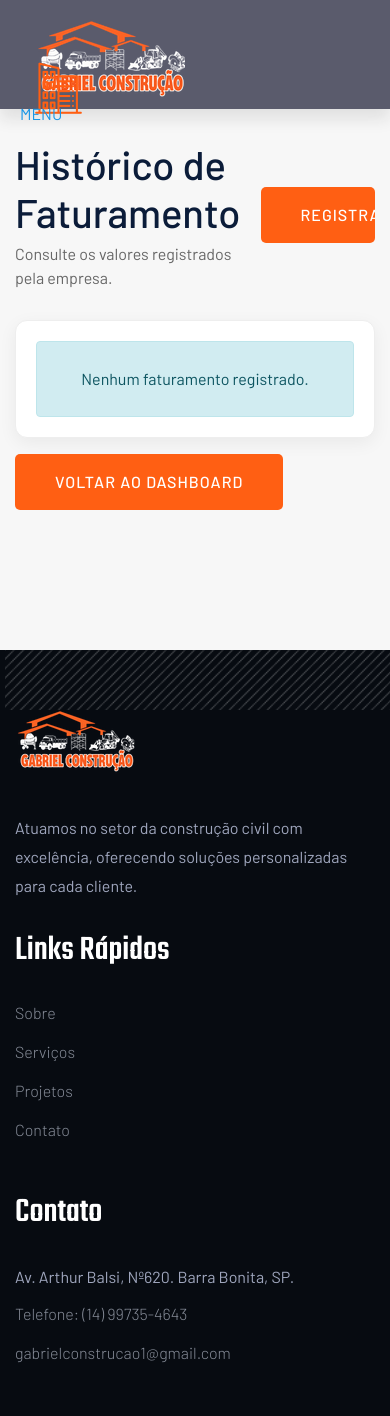
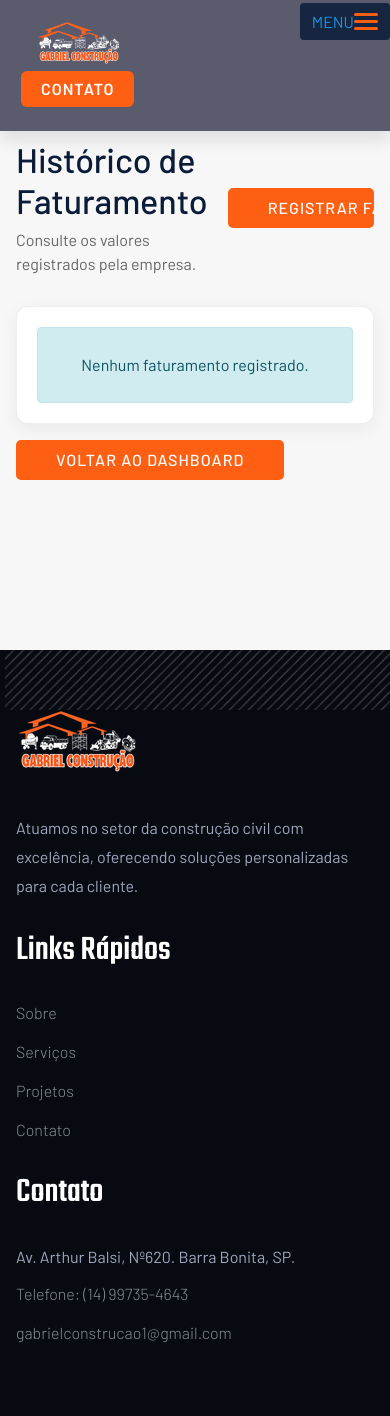
Before and after one commit to matheusf21/TCC-GC, an ASP.NET Core app: page /Faturamento in a window 390 px wide. After the commit the page ends 1343 px from the top, so only its background shows below. Run offline with ASP.NET Core 8, Linux system fonts and the light colour scheme; the visitor is signed in with stand-in values (Sample User, id 1); style sheets or scripts are compiled from the project's sources; some libraries are stand-ins or nearby versions.

Commit message:
responsividade pronta, imagem dada

````diff
--- a/GabrielConstrucaoMVC/Views/Faturamento/Index.cshtml
+++ b/GabrielConstrucaoMVC/Views/Faturamento/Index.cshtml
@@ -35,6 +35,7 @@
             }
             else
             {
+                <div class="table-responsive">
                 <table class="table table-striped align-middle">
                     <thead>
                         <tr>
@@ -90,6 +91,7 @@
                         }
                     </tbody>
                 </table>
+                </div>
             }
 
         </div>
--- a/GabrielConstrucaoMVC/Views/Home/Login.cshtml
+++ b/GabrielConstrucaoMVC/Views/Home/Login.cshtml
@@ -2,9 +2,8 @@
     ViewData["Title"] = "Login";
 }
 
-<div class="container" style="margin-top:180px; margin-bottom:100px; max-width:500px;">
+<div class="container login-container">
 
-    ```
     <div class="card shadow">
         <div class="card-body p-5">
 
@@ -37,6 +36,5 @@
 
         </div>
     </div>
-    ```
 
 </div>
--- a/GabrielConstrucaoMVC/Views/Home/about.cshtml
+++ b/GabrielConstrucaoMVC/Views/Home/about.cshtml
@@ -138,7 +138,6 @@
                 <!-- ========== POR QUE ESCOLHER ========== -->
                 <div class="container py-90">
                     <div class="section-heading">
-                        <span class="sobre-kicker">Diferenciais</span>
                         <h2>Por que escolher a Gabriel Construção?</h2>
                         <p>Tudo o que sua obra precisa, com a proximidade de uma empresa da cidade</p>
                     </div>
--- a/GabrielConstrucaoMVC/Views/Produtos/Index.cshtml
+++ b/GabrielConstrucaoMVC/Views/Produtos/Index.cshtml
@@ -32,7 +32,8 @@
         }
         else
         {
-            <table class="table table-striped tabela-produtos">
+            <div class="table-responsive">
+                <table class="table table-striped tabela-produtos">
                 <thead>
                     <tr>
                         <th>Imagem</th>
@@ -88,6 +89,7 @@
                     }
                 </tbody>
             </table>
+                </div>
 
         }
 
--- a/GabrielConstrucaoMVC/Views/Shared/_Layout.cshtml
+++ b/GabrielConstrucaoMVC/Views/Shared/_Layout.cshtml
@@ -12,15 +12,12 @@
     <link rel="shortcut icon" type="image/x-icon" href="/assets/img/favicon3.png">
 
     <link rel="stylesheet" href="/assets/css/bootstrap.min.css">
-    <link rel="stylesheet" href="/assets/css/owl.carousel.min.css">
-    <link rel="stylesheet" href="/assets/css/slicknav.css">
-    <link rel="stylesheet" href="/assets/css/animate.min.css">
     <link rel="stylesheet" href="/assets/css/magnific-popup.css">
     <link rel="stylesheet" href="https://cdnjs.cloudflare.com/ajax/libs/font-awesome/6.4.0/css/all.min.css">
     <link rel="stylesheet" href="/assets/css/themify-icons.css">
     <link rel="stylesheet" href="/assets/css/slick.css">
-    <link rel="stylesheet" href="/assets/css/nice-select.css">
     <link rel="stylesheet" href="/assets/css/style.css">
+    <link rel="stylesheet" href="/assets/css/responsive.css" asp-append-version="true">
     <link rel="stylesheet" href="/GabrielConstrucaoMVC.styles.css" asp-append-version="true">
 
     @RenderSection("Styles", required: false)
@@ -40,11 +37,9 @@
                             <!-- Logo -->
                             <div class="col-xl-2 col-lg-2 col-md-2">
                                 <div class="logo">
-                                    <a href="/" class="big-logo">
-                                        <img src="/assets/img/logo/logo.png" alt="Gabriel Construção">
-                                    </a>
-                                    <a href="/" class="small-logo">
-                                        <img src="/assets/img/logo/loder-logo.png" alt="Gabriel Construção">
+                                    <a href="/">
+                                        <img src="/assets/img/logo/logo.png" alt="Gabriel Construção"
+                                             class="logo-principal">
                                     </a>
                                 </div>
                             </div>
@@ -71,12 +66,12 @@
                                        aria-label="WhatsApp">
                                         <i class="fab fa-whatsapp" aria-hidden="true"></i>
                                     </a>
-                                    <a href="https://www.instagram.com/gabri.elconstrucoes?utm_source=ig_web_button_share_sheet&rpxt=ZDNlZDc0MzIxNw==" target="_blank" rel="noopener noreferrer"
-                                       aria-label="Instagram">
+                                    <a href="https://www.instagram.com/gabri.elconstrucoes?utm_source=ig_web_button_share_sheet&rpxt=ZDNlZDc0MzIxNw=="
+                                       target="_blank" rel="noopener noreferrer" aria-label="Instagram">
                                         <i class="fab fa-instagram" aria-hidden="true"></i>
                                     </a>
-                                    <a href="https://web.facebook.com/Gabrielconstrucao/?locale=pt_BR&_rdc=1&_rdr#" target="_blank" rel="noopener noreferrer"
-                                       aria-label="Facebook">
+                                    <a href="https://web.facebook.com/Gabrielconstrucao/?locale=pt_BR&_rdc=1&_rdr#"
+                                       target="_blank" rel="noopener noreferrer" aria-label="Facebook">
                                         <i class="fab fa-facebook-f" aria-hidden="true"></i>
                                     </a>
                                 </div>
@@ -89,9 +84,13 @@
                             </div>
 
                             <!-- Mobile Menu -->
-                            <div class="col-12">
+                            <div class="d-flex d-lg-none justify-content-end mb-2">
+                                <a href="/Home/Contact" class="btn btn-contato-mobile">
+                                    Contato
+                                </a>
+                            </div>
+
                             <div class="mobile_menu d-block d-lg-none"></div>
-                            </div>
 
                         </div>
                     </div>
@@ -99,8 +98,6 @@
             </div>
         </div>
         <!-- Header End -->
-    </header>
-
     </header>
 
     @RenderBody()
--- a/GabrielConstrucaoMVC/Views/Shared/_Layout.cshtml.css
+++ b/GabrielConstrucaoMVC/Views/Shared/_Layout.cshtml.css
@@ -79,3 +79,29 @@ button.accept-policy { font-size: 1rem; line-height: inherit; }
     box-shadow: 0 6px 15px rgba(255, 95, 19, 0.5);
     transform: translateY(-2px);
 }
+
+.btn-contato-mobile {
+    background: #ff5f13;
+    color: #fff !important;
+    padding: 10px 20px;
+    border-radius: 6px;
+    text-transform: uppercase;
+    font-weight: 600;
+    text-decoration: none;
+}
+
+.btn-contato-mobile:hover {
+    background: #e04e0a;
+    color: #fff !important;
+}
+
+.logo img {
+    max-height: 70px;
+    width: auto;
+}
+
+@media (max-width: 768px) {
+    .logo img {
+        max-height: 55px;
+    }
+}
--- a/GabrielConstrucaoMVC/wwwroot/assets/css/responsive.css
+++ b/GabrielConstrucaoMVC/wwwroot/assets/css/responsive.css
@@ -1,32 +1,100 @@
-/* Normal desktop :1200px. */
-@media (min-width: 1200px) and (max-width: 1500px) {
+/* =====================================================================
+   responsive.css - ajustes globais para celular e tablet
+   Carregado depois do style.css em Views/Shared/_Layout.cshtml
+   ===================================================================== */
 
+/* ---- Base ---------------------------------------------------------- */
+img { max-width: 100%; height: auto; }
+iframe { max-width: 100%; }
 
+/* ---- Animacao fadeInUp (animate.min.css nao existe no projeto) ------- */
+@keyframes fadeInUp {
+  from { opacity: 0; transform: translate3d(0, 40px, 0); }
+  to   { opacity: 1; transform: none; }
+}
+.animated { animation-duration: 1s; animation-fill-mode: both; }
+.fadeInUp { animation-name: fadeInUp; }
+
+/* ---- Menu mobile (slicknav.css nao existe no projeto) --------------- */
+.slicknav_menu { font-size: 16px; box-sizing: border-box; }
+.slicknav_menu * { box-sizing: border-box; }
+.slicknav_menu::before, .slicknav_menu::after { content: " "; display: table; }
+.slicknav_menu::after { clear: both; }
+
+.slicknav_btn {
+  position: relative;
+  display: block;
+  float: right;
+  padding: 10px 12px;
+  line-height: 1.1;
+  cursor: pointer;
+  border-radius: 4px;
+  background: rgba(11, 28, 57, 0.85);
+}
+.slicknav_menu .slicknav_menutxt { display: block; float: left; }
+.slicknav_menu .slicknav_icon { float: left; margin: 0; }
+.slicknav_menu .slicknav_icon-bar {
+  display: block;
+  width: 24px;
+  height: 3px;
+  border-radius: 2px;
+}
+.slicknav_btn .slicknav_icon-bar + .slicknav_icon-bar { margin-top: 4px; }
+
+.slicknav_nav {
+  clear: both;
+  list-style: none;
+  margin: 0;
+  padding: 8px 0;
+  overflow: hidden;
+  background: #0b1c39;
+  border-radius: 0 0 8px 8px;
+}
+.slicknav_nav ul, .slicknav_nav li { display: block; list-style: none; margin: 0; padding: 0; }
+.slicknav_nav a {
+  display: block;
+  padding: 14px 20px;
+  color: #fff;
+  font-size: 16px;
+  text-decoration: none;
+}
+.slicknav_nav a:hover { color: #ff5f13; }
+
+/* ---- Login (desktop) */
+.login-container { margin: 180px auto 100px; max-width: 500px; }
+
+/* ---- Tablet e celular (ate 991px) ----------------------------------- */
+@media (max-width: 991px) {
+  .header-area .main-header { padding: 6px 0; }
+  .main-header .logo img { max-height: 52px; width: auto; }
+  .header-area .slicknav_btn { top: -46px; }
 }
 
+/* ---- Celular (ate 767px) -------------------------------------------- */
+@media (max-width: 767px) {
+  body { overflow-x: hidden; }
 
-/* Normal desktop :992px. */
-@media (min-width: 992px) and (max-width: 1200px) {
+  /* formularios: 16px evita o zoom automatico do iPhone ao focar o campo */
+  input, select, textarea, .form-control { font-size: 16px; }
 
+  /* botoes e links com area de toque confortavel */
+  .btn { padding-top: 12px; padding-bottom: 12px; }
 
+  /* secoes menos "altas" */
+  .section-padding, .pt-90 { padding-top: 50px; }
+  .pb-90 { padding-bottom: 50px; }
+
+  /* login */
+  .login-container { margin: 120px auto 60px; max-width: 500px; padding: 0 15px; }
+  .login-container .card-body { padding: 1.5rem !important; }
+
+  /* rodape */
+  .footer-area .single-footer-caption { margin-bottom: 30px; }
 }
 
-
-/* Tablet desktop :768px. */
-@media (min-width: 768px) and (max-width: 991px) {
-
-
+/* ---- Celular pequeno (ate 575px) ------------------------------------ */
+@media (max-width: 575px) {
+  h1 { font-size: 34px; }
+  h2 { font-size: 26px; }
+  .container, .container-fluid { padding-left: 16px; padding-right: 16px; }
 }
-
-
-/* small mobile :320px. */
-@media (max-width: 767px) {
-
-
-}
-
-/* Large Mobile :480px. */
-@media only screen and (min-width: 480px) and (max-width: 767px) {
-.container {width:450px}
-
-}
--- a/GabrielConstrucaoMVC/wwwroot/css/about.css
+++ b/GabrielConstrucaoMVC/wwwroot/css/about.css
@@ -221,6 +221,7 @@
     min-height: 590px;
 }
 
+@media (max-width: 768px) {
     .section-heading h2 {
         font-size: 32px;
     }
@@ -251,6 +252,7 @@
     .slider-height2 {
         min-height: 350px;
     }
+}
 
     .sobre-kicker {
         display: inline-block;
--- a/config.txt
+++ b/config.txt
@@ -1,5 +1,5 @@
-git config --global user.name matheusf21
-git config --global user.email matheusferreiradelima21@gmail.com
+
+
 
 git config --global user.name NicolasCastro08
 git config --global user.email nicolasferreia2008@gmail.com
````
Also changed, not shown: GabrielConstrucaoMVC/wwwroot/css/dashboard.css (+11 -1 lines), GabrielConstrucaoMVC/wwwroot/assets/img/offers/construcaofoto.png. Lines whose indentation alone changed are shown as unchanged.
